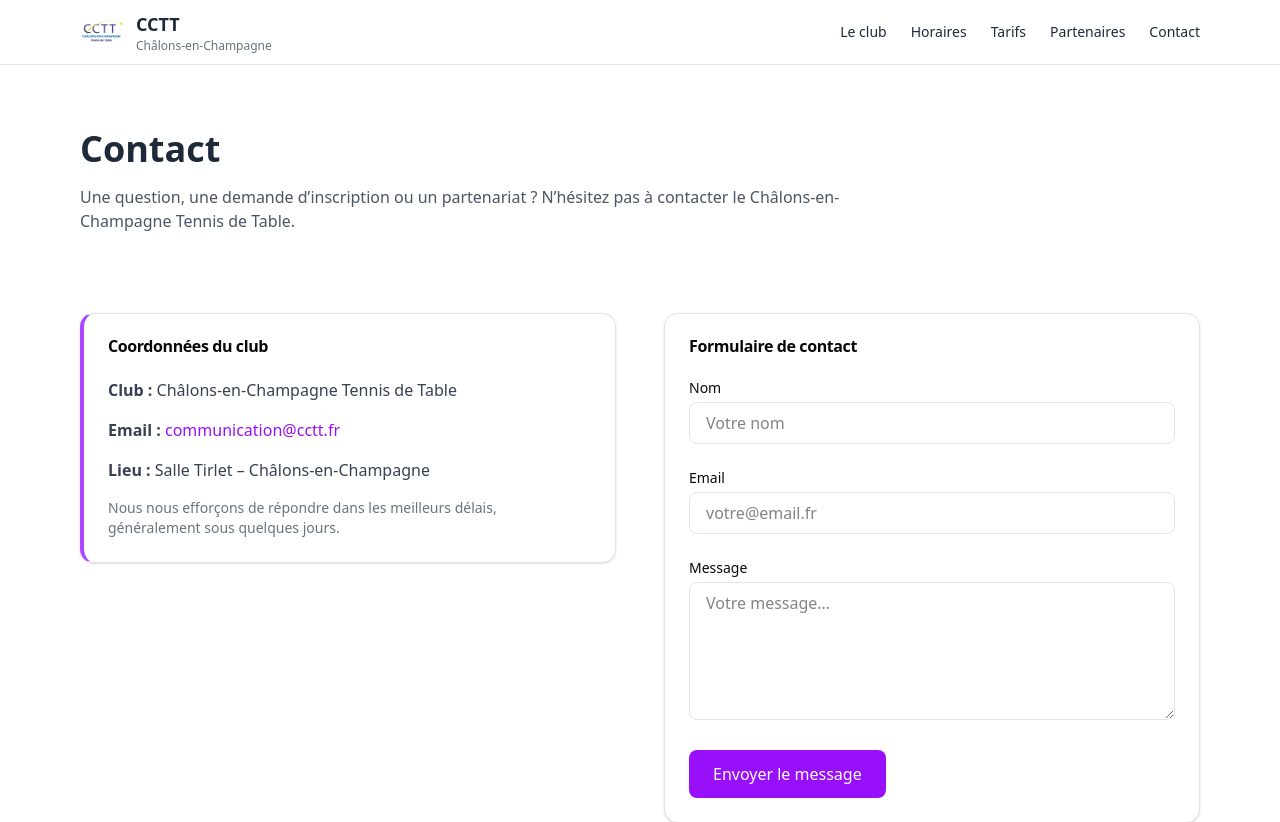
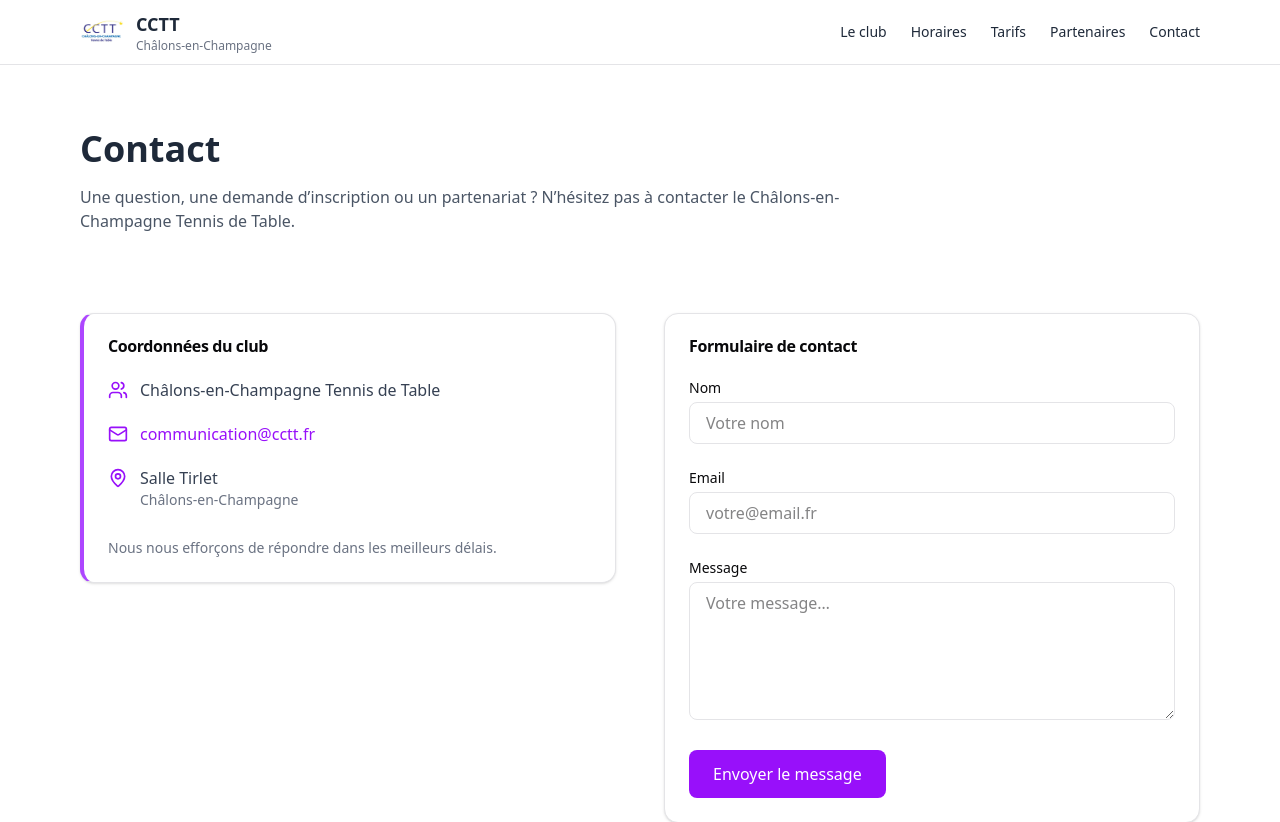
Before and after one commit to jesared/club-cctt, a Next.js app: page /contact in a window 1280 px wide. Shown: the top 822 px of the page. Built offline with nearby package versions, Linux system fonts and the light colour scheme.

Commit message:
update contact avec icones

```diff
--- a/app/contact/page.tsx
+++ b/app/contact/page.tsx
@@ -1,4 +1,5 @@
 import { Card, CardContent, CardHeader, CardTitle } from "@/components/ui/card";
+import { Mail, MapPin, Users } from "lucide-react";
 
 export default function ContactPage() {
   return (
@@ -20,28 +21,41 @@ export default function ContactPage() {
               <CardTitle>Coordonnées du club</CardTitle>
             </CardHeader>
 
-            <CardContent className="space-y-4 text-gray-700">
-              <p>
-                <strong>Club :</strong> Châlons-en-Champagne Tennis de Table
+            <CardContent className="space-y-5 text-gray-700">
+              {/* CLUB */}
+              <div className="flex items-start gap-3">
+                <Users className="w-5 h-5 text-purple-600 mt-0.5" />
+                <div>
+                  <p className="font-medium">
+                    Châlons-en-Champagne Tennis de Table
                   </p>
+                </div>
+              </div>
 
-              <p>
-                <strong>Email :</strong>{" "}
+              {/* EMAIL */}
+              <div className="flex items-start gap-3">
+                <Mail className="w-5 h-5 text-purple-600 mt-0.5" />
+                <div>
                   <a
                     href="mailto:communication@cctt.fr"
                     className="text-purple-600 hover:underline"
                   >
                     communication@cctt.fr
                   </a>
-              </p>
+                </div>
+              </div>
 
-              <p>
-                <strong>Lieu :</strong> Salle Tirlet – Châlons-en-Champagne
-              </p>
+              {/* LIEU */}
+              <div className="flex items-start gap-3">
+                <MapPin className="w-5 h-5 text-purple-600 mt-0.5" />
+                <div>
+                  <p>Salle Tirlet</p>
+                  <p className="text-sm text-gray-500">Châlons-en-Champagne</p>
+                </div>
+              </div>
 
-              <p className="text-sm text-gray-500 max-w-md">
-                Nous nous efforçons de répondre dans les meilleurs délais,
-                généralement sous quelques jours.
+              <p className="text-sm text-gray-500 max-w-md pt-2">
+                Nous nous efforçons de répondre dans les meilleurs délais.
               </p>
             </CardContent>
           </Card>
--- a/package.json
+++ b/package.json
@@ -12,6 +12,7 @@
     "@radix-ui/react-slot": "^1.2.4",
     "class-variance-authority": "^0.7.1",
     "clsx": "^2.1.1",
+    "lucide": "^0.563.0",
     "lucide-react": "^0.563.0",
     "next": "16.1.6",
     "react": "19.2.3",
```
Also changed, not shown: 1 other file (tests, documents, lock files or other folders). Lines whose indentation alone changed are shown as unchanged.
